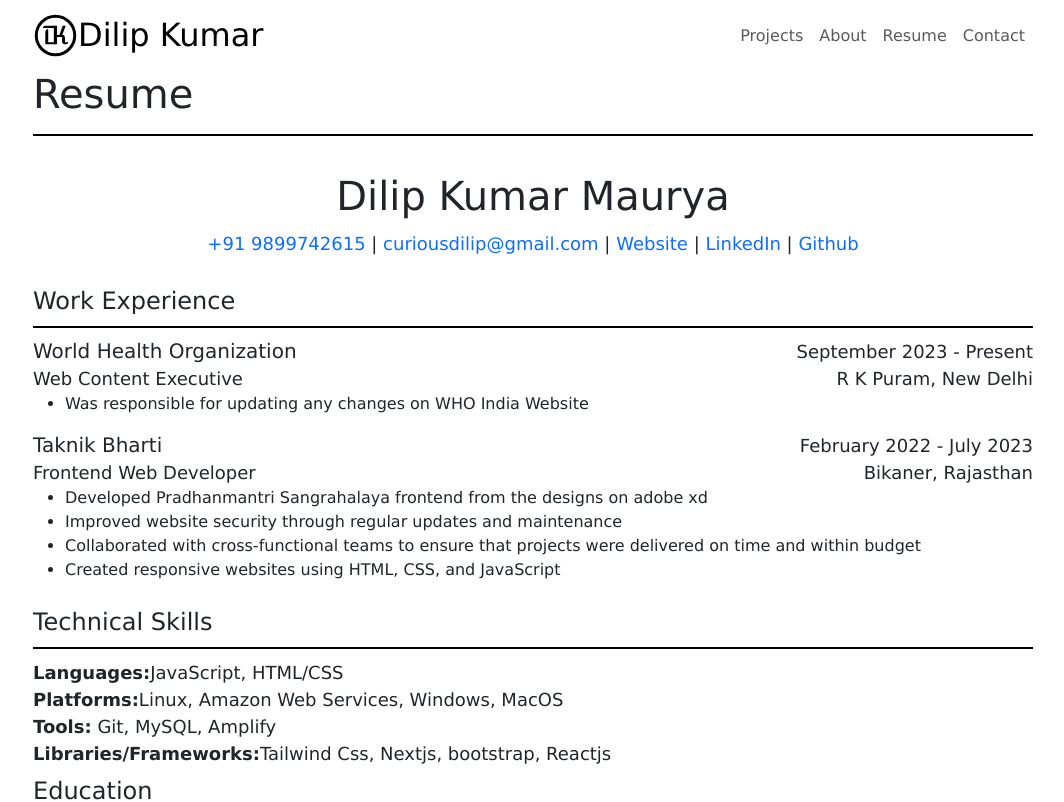
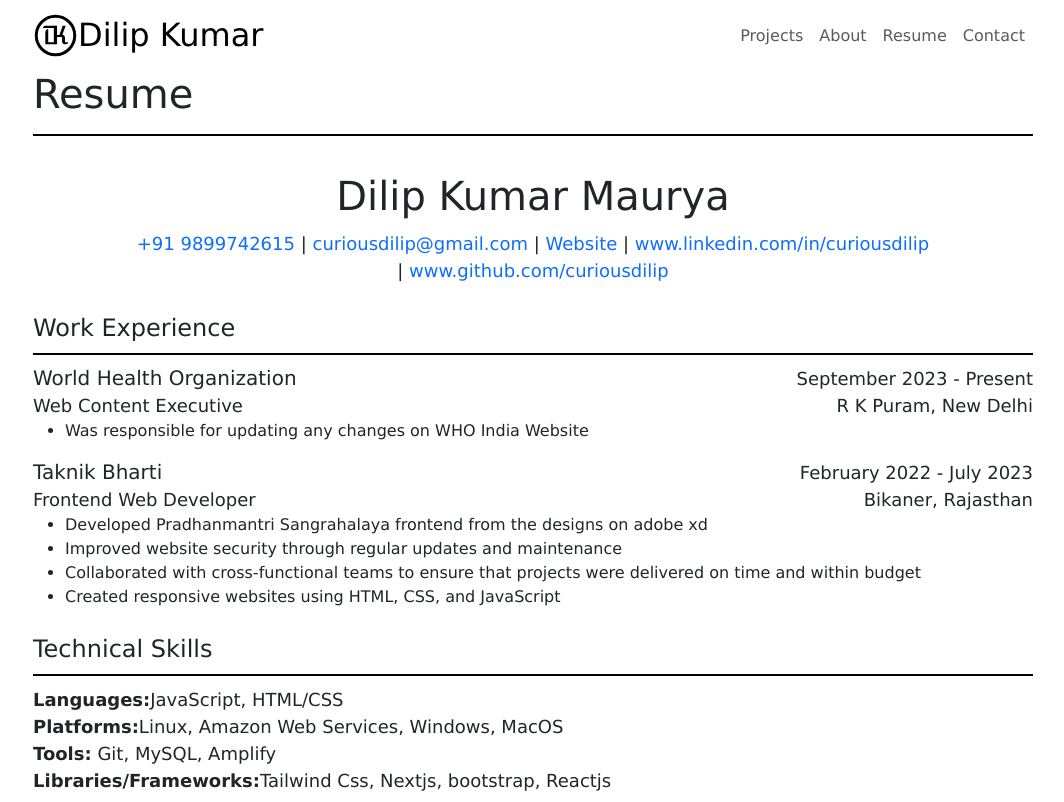
Before and after one commit to curiousdilip/website2023, a Next.js app: page /resume in a window 1280 px wide. Shown: the top 802 px of the page, without its empty margins (107-1171 px from the left). Built offline with nearby package versions, Linux system fonts and the light colour scheme.

Commit message:
name to link updated on resume page

```diff
--- a/app/resume/page.jsx
+++ b/app/resume/page.jsx
@@ -26,7 +26,7 @@
                                 <div className="title ">
                                     <h1>Dilip Kumar Maurya</h1>
                                     <div className="links">
-                                        <p><a href="tel:9899742615">+91 9899742615 </a> | <a href="mailto:curiousdilip@gmail.com">curiousdilip@gmail.com</a> | <a href="https://www.linkedin.com/in/curiousdilip/">Website</a> | <a href="#">LinkedIn</a> | <a href="https://github.com/curiousdilip">Github</a> </p>
+                                        <p><a href="tel:9899742615">+91 9899742615 </a> | <a href="mailto:curiousdilip@gmail.com">curiousdilip@gmail.com</a> | <a href="https://www.dilipmaurya.in" target='_blank'>Website</a> | <a href="https://www.linkedin.com/in/curiousdilip/" target='_blank'>www.linkedin.com/in/curiousdilip</a> | <a href="https://github.com/curiousdilip" target='_blank'>www.github.com/curiousdilip</a> </p>
                                     </div>
                                 </div>
                                 <div className="work">
--- a/app/resume/resume.css
+++ b/app/resume/resume.css
@@ -16,6 +16,12 @@
 .resume-box .title {
     text-align: center;
     margin: 20px 0;
+}
+
+.resume-box .title .links {
+    display: flex;
+    width: 80%;
+    margin: auto;
 }
 
 .resume-box .title h1 {
```
